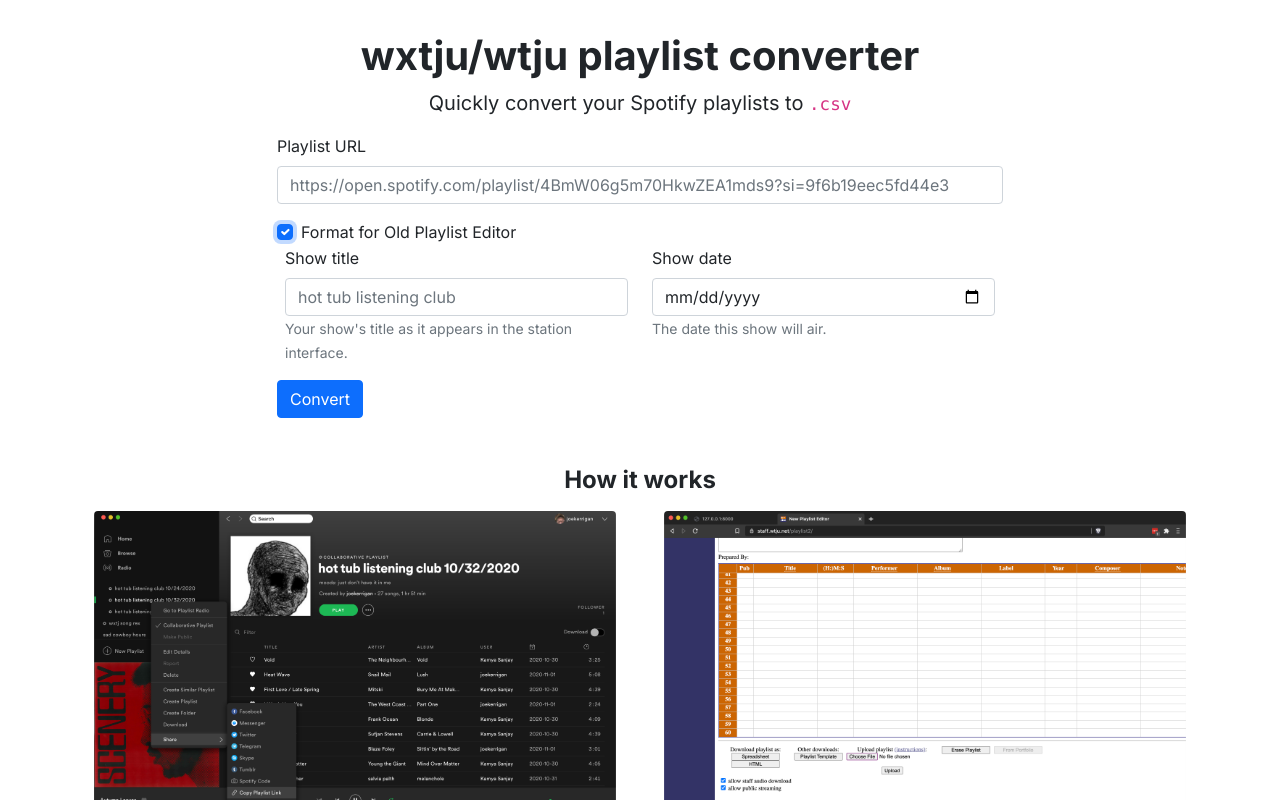
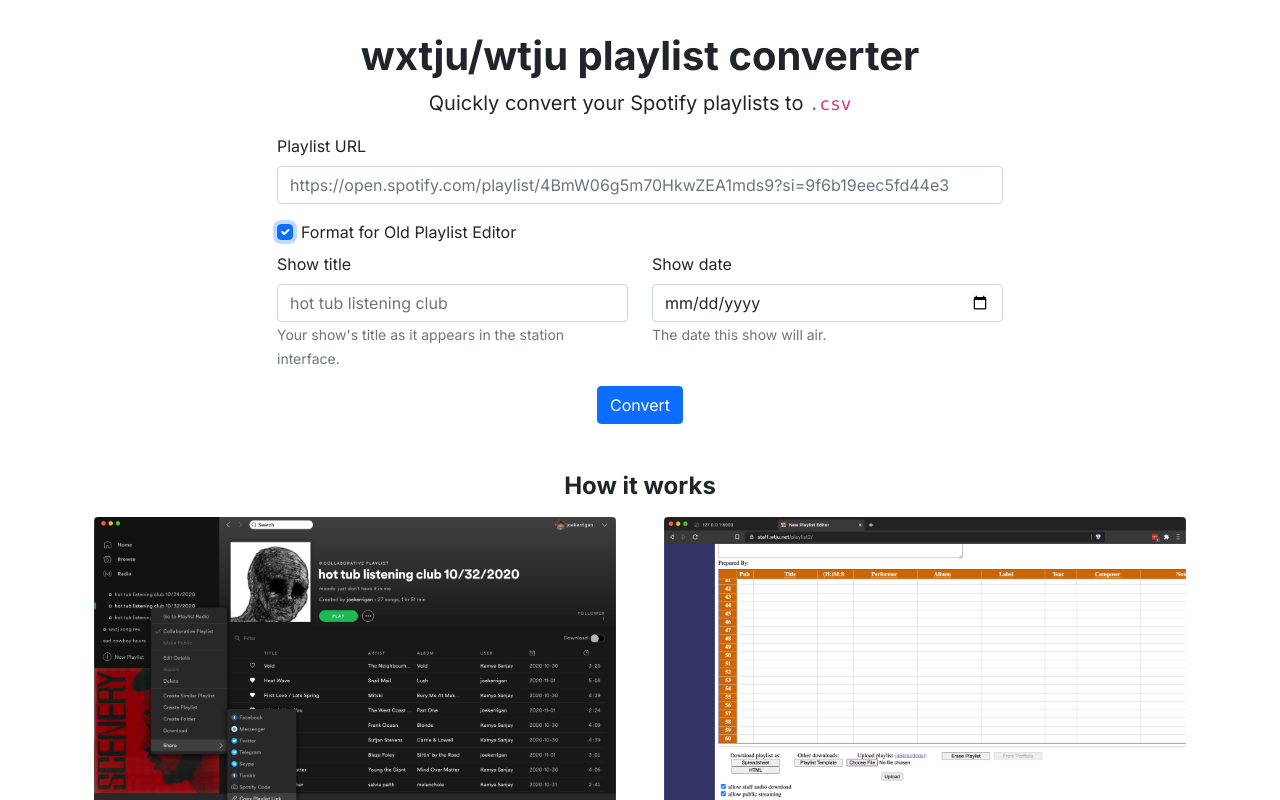
Before and after one commit to joek13/wxtj-converter, a React (Create React App) app in the folder frontend/: page / in a window 1280 px wide. Both pictures are taken after a click on the checkbox "Format for Old Playlist Editor". Shown: the top 800 px of the page. Built offline with nearby package versions, Linux system fonts and the light colour scheme.

Commit message:
Center 'convert' button

```diff
--- a/frontend/src/components/options.tsx
+++ b/frontend/src/components/options.tsx
@@ -23,9 +23,9 @@
     };
 
     let handleOutputFormatChanged = (ev: ChangeEvent<HTMLInputElement>) => {
-        // store preferred output format in local storage, since it is likely to stay the same across multiple visits
         let useOldPlaylistEditor = ev.currentTarget.checked;
 
+        // store preferred output format in local storage, since it is likely to stay the same across multiple visits
         localStorage.setItem("useOldPlaylistEditor", useOldPlaylistEditor.toString());
         setUseOldPlaylistEditor(useOldPlaylistEditor);
     }
@@ -40,11 +40,11 @@
                 <Form.Label>Playlist URL</Form.Label>
                 <Form.Control placeholder="https://open.spotify.com/playlist/4BmW06g5m70HkwZEA1mds9?si=9f6b19eec5fd44e3" value={playlistUrl} onChange={e => setPlaylistUrl(e.currentTarget.value)} required={true} />
             </Form.Group>
-            <Form.Group className="" controlId="oldPlaylistEditor">
+            <Form.Group className="mb-2" controlId="oldPlaylistEditor">
                 <Form.Check checked={useOldPlaylistEditor} onChange={handleOutputFormatChanged} label="Format for Old Playlist Editor" />
             </Form.Group>
             {useOldPlaylistEditor ?
-                (<Row className="px-2">
+                (<Row>
                     <Col>
                         <Form.Group controlId="showTitle">
                             <Form.Label>Show title</Form.Label>
@@ -61,7 +61,9 @@
                     </Col>
                 </Row>)
                 : null}
-            <Button variant="primary" type="submit" className="mt-3" onClick={handleSubmit}>Convert</Button>
+            <div className="text-center">
+                <Button variant="primary" type="submit" className="mt-3" onClick={handleSubmit}>Convert</Button>
+            </div>
         </Form>
     </>;
 }
```
